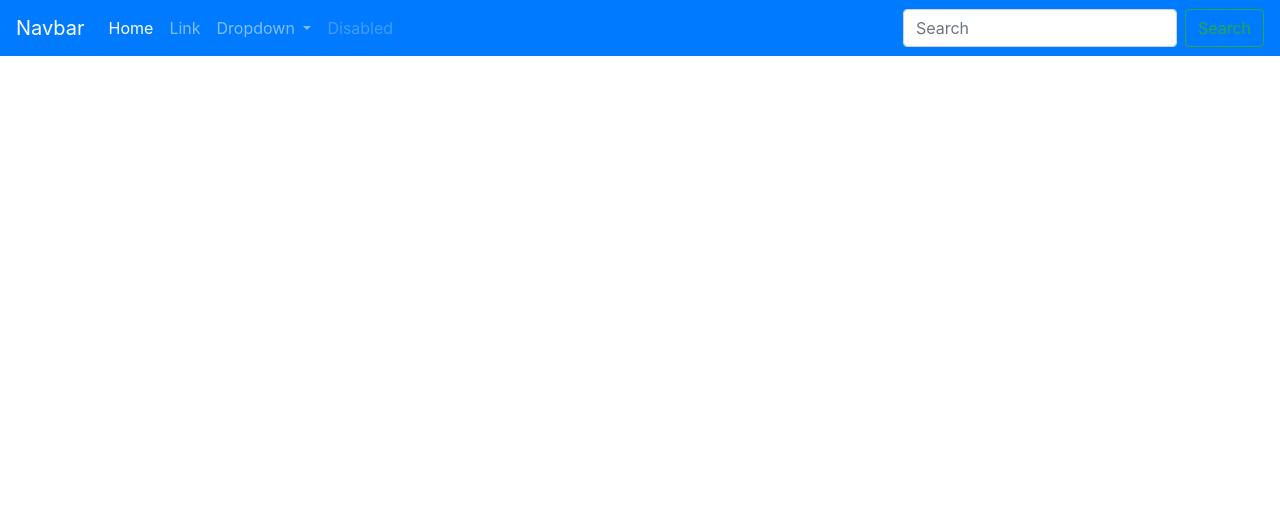
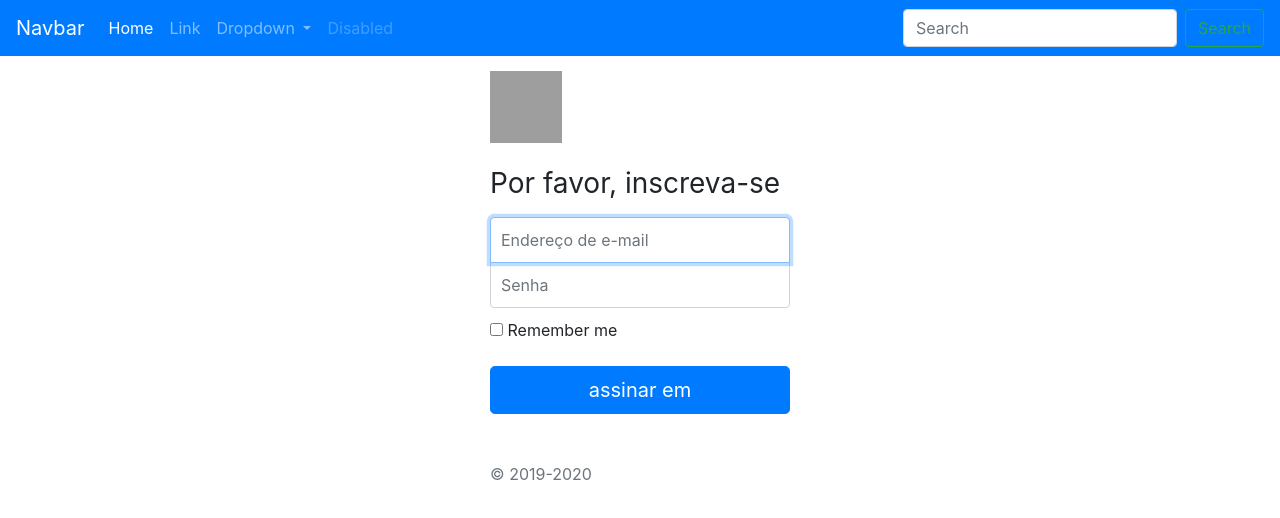
Before and after one commit to cassiorangel/Angular-8-Crud, an Angular app: page /login in a window 1280 px wide. Before the commit this address led to /. Shown: the top 518 px of the page. Built offline with nearby package versions, Linux system fonts and the light colour scheme; grey boxes are pictures that could not be loaded.

Commit message:
Modulo login configurando

```diff
--- a/src/app/app-routing.module.ts
+++ b/src/app/app-routing.module.ts
@@ -2,7 +2,17 @@ import { NgModule } from '@angular/core';
 import { Routes, RouterModule } from '@angular/router';
 
 
-const routes: Routes = [];
+const routes: Routes = [
+  {
+    path: 'login',
+    loadChildren: () => import('./auth/auth.module').then(m => m.AuthModule)
+  },
+  {
+    path: '',
+    redirectTo: '/login',
+    pathMatch: 'full'
+  }
+];
 
 @NgModule({
   imports: [RouterModule.forRoot(routes)],
--- a/src/app/auth/auth-routing.module.ts
+++ b/src/app/auth/auth-routing.module.ts
@@ -1,8 +1,14 @@
 import { NgModule } from '@angular/core';
 import { Routes, RouterModule } from '@angular/router';
+import { LoginComponent } from './login/login.component';
 
 
-const routes: Routes = [];
+const routes: Routes = [
+  {
+    path: '',
+    component: LoginComponent
+  }
+];
 
 @NgModule({
   imports: [RouterModule.forChild(routes)],
--- a/src/app/auth/auth.module.ts
+++ b/src/app/auth/auth.module.ts
@@ -1,5 +1,6 @@
 import { NgModule } from '@angular/core';
 import { CommonModule } from '@angular/common';
+import { ReactiveFormsModule } from '@angular/forms';
 
 import { AuthRoutingModule } from './auth-routing.module';
 import { LoginComponent } from './login/login.component';
@@ -9,6 +10,7 @@ import { LoginComponent } from './login/login.component';
   declarations: [LoginComponent],
   imports: [
     CommonModule,
+    ReactiveFormsModule,
     AuthRoutingModule
   ]
 })
--- a/src/app/auth/login/login.component.html
+++ b/src/app/auth/login/login.component.html
@@ -1 +1,16 @@
-<p>login works!</p>
+<form class="form-signin" [formGroup]="loginForm" (ngSubmit)="onSubmit()">
+    <img class="mb-4" src="https://getbootstrap.com/docs/4.0/assets/brand/bootstrap-solid.svg" alt="" width="72"
+        height="72">
+    <h1 class="h3 mb-3 font-weight-normal">Por favor, inscreva-se</h1>
+    <label for="inputEmail" class="sr-only">Endereço de e-mail </label>
+    <input type="email" formControlName="email" class="form-control" placeholder="Endereço de e-mail" autofocus>
+    <label for="inputPassword" class="sr-only">Senha</label>
+    <input type="password" formControlName="senha" class="form-control" placeholder="Senha">
+    <div class="checkbox mb-3">
+        <label>
+            <input type="checkbox" value="remember-me"> Remember me
+        </label>
+    </div>
+    <button class="btn btn-lg btn-primary btn-block" type="submit" [disabled]="!loginForm.valid">assinar em</button>
+    <p class="mt-5 mb-3 text-muted">&copy; 2019-2020</p>
+</form>
--- a/src/app/auth/login/login.component.scss
+++ b/src/app/auth/login/login.component.scss
@@ -0,0 +1,49 @@
+html,
+body {
+  height: 100%;
+}
+
+body {
+  display: -ms-flexbox;
+  display: -webkit-box;
+  display: flex;
+  -ms-flex-align: center;
+  -ms-flex-pack: center;
+  -webkit-box-align: center;
+  align-items: center;
+  -webkit-box-pack: center;
+  justify-content: center;
+  padding-top: 40px;
+  padding-bottom: 40px;
+  background-color: #f5f5f5;
+}
+
+.form-signin {
+  width: 100%;
+  max-width: 330px;
+  padding: 15px;
+  margin: 0 auto;
+}
+.form-signin .checkbox {
+  font-weight: 400;
+}
+.form-signin .form-control {
+  position: relative;
+  box-sizing: border-box;
+  height: auto;
+  padding: 10px;
+  font-size: 16px;
+}
+.form-signin .form-control:focus {
+  z-index: 2;
+}
+.form-signin input[type="email"] {
+  margin-bottom: -1px;
+  border-bottom-right-radius: 0;
+  border-bottom-left-radius: 0;
+}
+.form-signin input[type="password"] {
+  margin-bottom: 10px;
+  border-top-left-radius: 0;
+  border-top-right-radius: 0;
+}
--- a/src/app/auth/login/login.component.ts
+++ b/src/app/auth/login/login.component.ts
@@ -1,4 +1,5 @@
 import { Component, OnInit } from '@angular/core';
+import { FormBuilder } from '@angular/forms';
 
 @Component({
   selector: 'app-login',
@@ -7,9 +8,20 @@ import { Component, OnInit } from '@angular/core';
 })
 export class LoginComponent implements OnInit {
 
-  constructor() { }
+  loginForm = this.fb.group({
+    email: [''],
+    senha: ['']
+  });
+
+  constructor(
+    private fb: FormBuilder
+  ) { }
 
   ngOnInit() {
   }
 
+  onSubmit() {
+    console.log(this.loginForm.value)
+  }
+
 }
```
